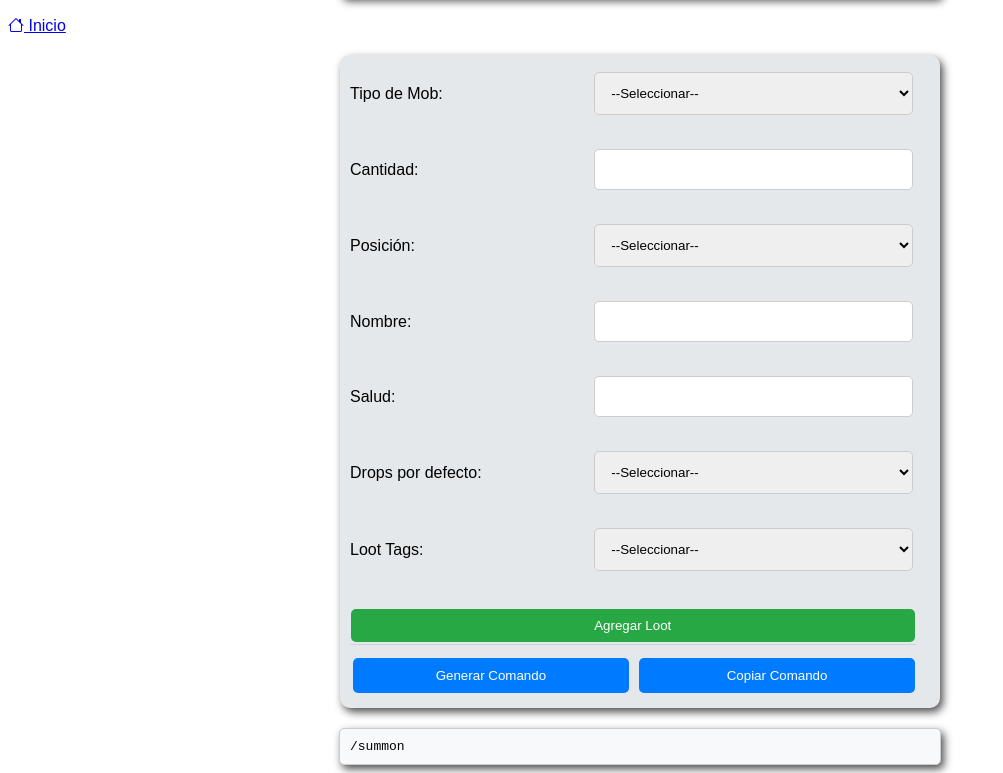
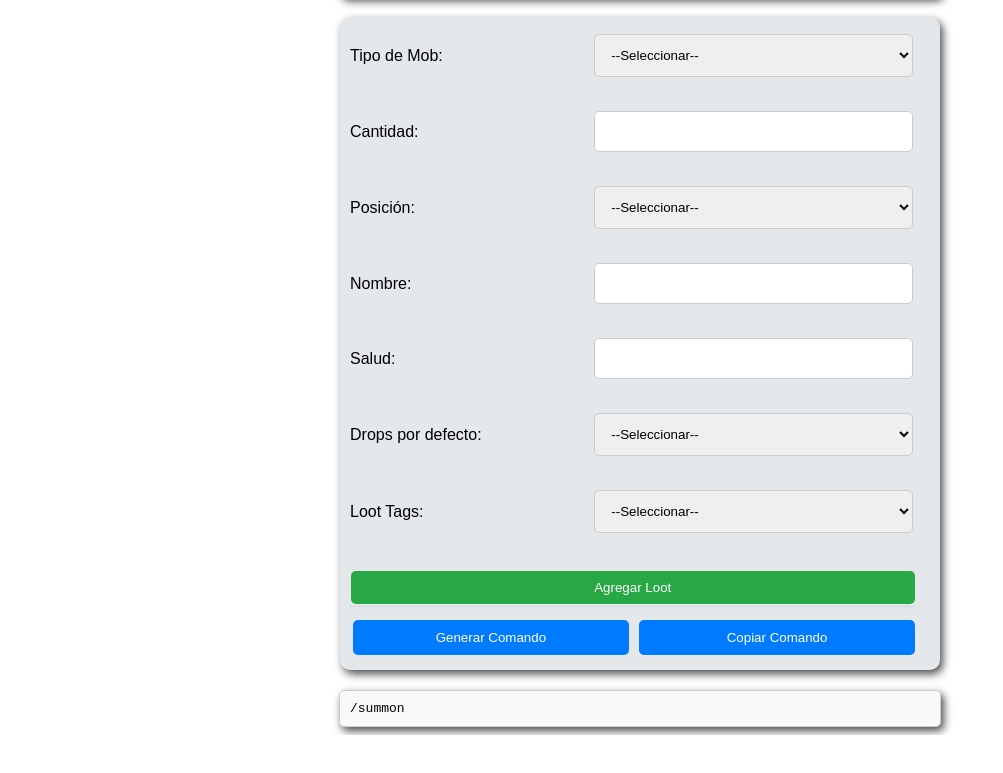
Before and after one commit to SebasOfEek/MineBlocks-Tools, a plain HTML site: page index.html in a window 1280 px wide. Shown: the part 97-870 px from the top of the page, without its empty margins (0-1003 px from the left). After the commit the page ends 832 px from the top, so only its background shows below. Drawn offline with nearby package versions, Linux system fonts and the light colour scheme.

Commit message:
Update index.html

```diff
--- a/index.html
+++ b/index.html
@@ -389,7 +389,6 @@ button.add-loot {
         <li><button id="RefreshText" onclick="resetFields()"><i class="bi bi-arrow-clockwise"></i> Refrescar Casillas</button></li>
     </ul>
 </nav>
-    <a href="pagetwo.html" id="HomeText"><i class="bi bi-house"></i> Inicio</a>
     <div id="alertContainer" class="alert"></div>
     <table>
         <tr>
```
